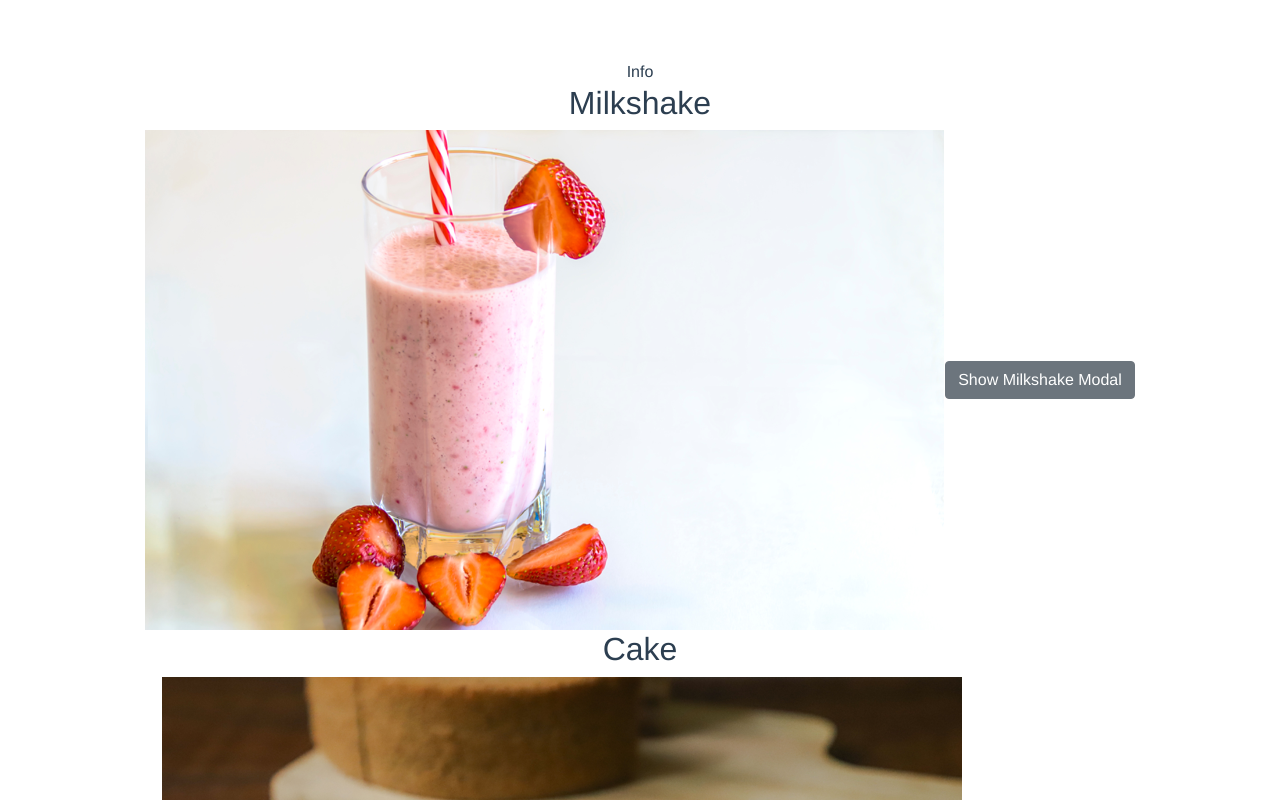
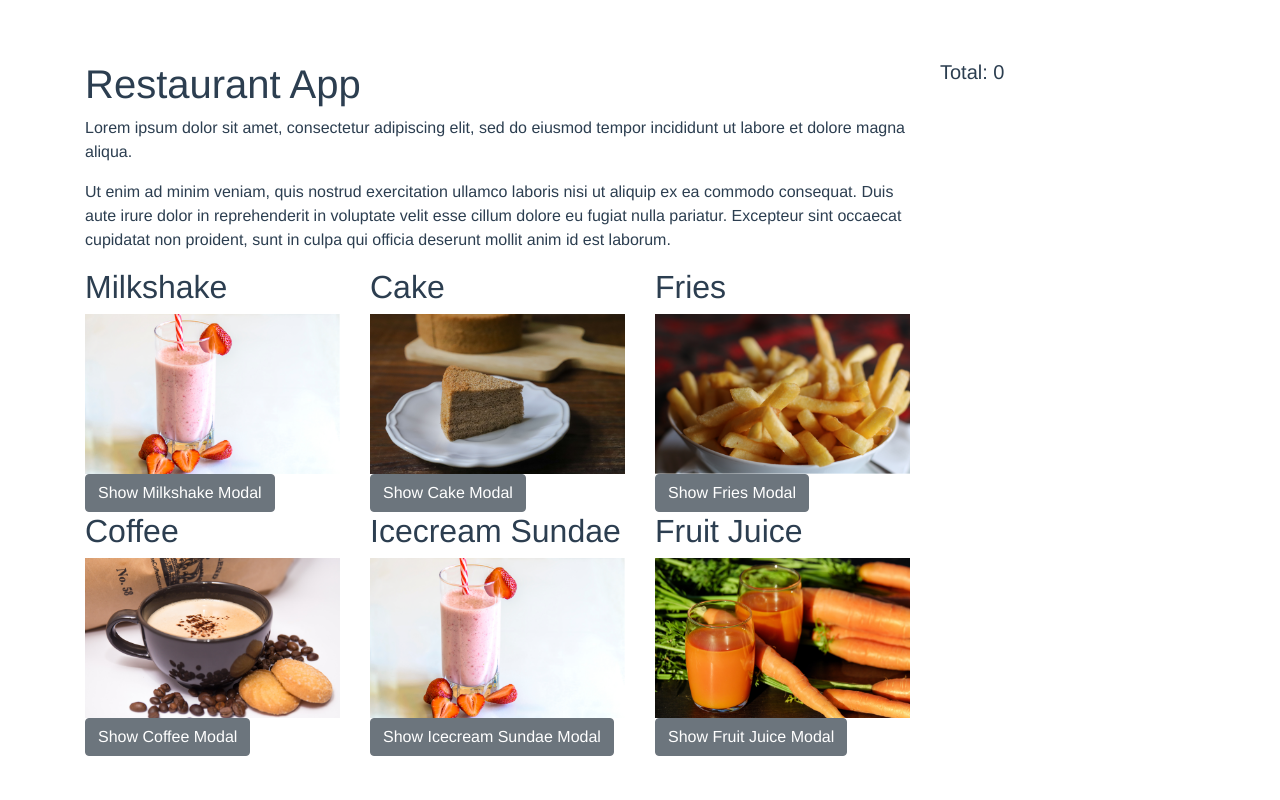
Before and after one commit to csamyphew/js-challenge, a Vue app: page / in a window 1280 px wide. Shown: the top 800 px of the page. Built offline with nearby package versions, Linux system fonts and the light colour scheme; what vue-currency-filter would draw is missing.

Commit message:
Implement homepage layout

```diff
--- a/src/App.vue
+++ b/src/App.vue
@@ -1,10 +1,16 @@
 <template>
-  <div id="app">
-    <section>
-      Info
-    </section>
-    <FoodItem :key="food.id" v-for="food in foods" :food="food"/>
-    <Basket />
+  <div id="app" class="container">
+    <div class="row">
+      <section class="col-12 col-sm-8 col-md-8 col-lg-9">
+        <h1>Restaurant App</h1>
+        <p>Lorem ipsum dolor sit amet, consectetur adipiscing elit, sed do eiusmod tempor incididunt ut labore et dolore magna aliqua.</p>
+        <p>Ut enim ad minim veniam, quis nostrud exercitation ullamco laboris nisi ut aliquip ex ea commodo consequat. Duis aute irure dolor in reprehenderit in voluptate velit esse cillum dolore eu fugiat nulla pariatur. Excepteur sint occaecat cupidatat non proident, sunt in culpa qui officia deserunt mollit anim id est laborum.</p>
+        <div class="row">
+          <FoodItem :key="food.id" v-for="food in foods" :food="food"/>
+        </div>
+      </section>
+      <Basket class="col-12 col-sm-4 col-md-4 col-lg-3"/>
+    </div>
   </div>
 </template>
 
@@ -31,7 +37,6 @@ export default {
   font-family: 'Avenir', Helvetica, Arial, sans-serif;
   -webkit-font-smoothing: antialiased;
   -moz-osx-font-smoothing: grayscale;
-  text-align: center;
   color: #2c3e50;
   margin-top: 60px;
 }
--- a/src/components/FoodItem.vue
+++ b/src/components/FoodItem.vue
@@ -1,5 +1,5 @@
 <template>
-  <div class="food-item">
+  <div class="food-item col-12 col-sm-6 col-lg-4">
     <h2>{{food.name}}</h2>
     <img :src="require('@/assets/'+food.image)" />
     <b-button v-b-modal="'food'+food.id+'detail-modal'">Show {{food.name}} Modal</b-button>
@@ -17,4 +17,7 @@ export default {
 </script>
 
 <style scoped lang="scss">
+  img{
+    width: 100%;
+  }
 </style>
```
